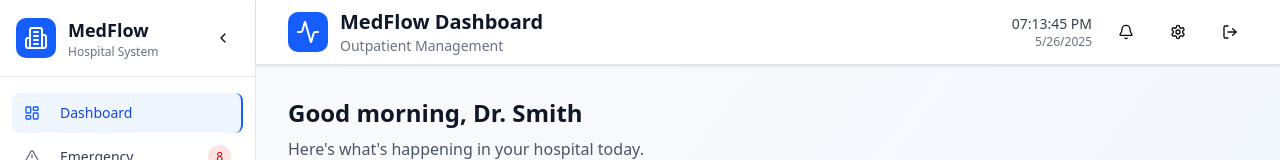
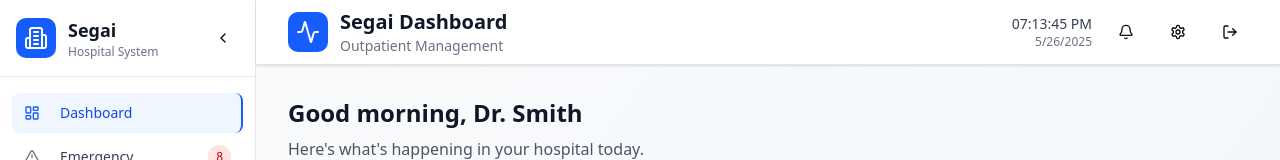
Before and after one commit to shami7117/medical-system, a Next.js app: page / in a window 1280 px wide. Shown: the top 160 px of the page. Built offline with nearby package versions, Linux system fonts and the light colour scheme.

Commit message:
title changed

```diff
--- a/src/components/Header.tsx
+++ b/src/components/Header.tsx
@@ -27,7 +27,7 @@
             </div>
             <div>
               <h1 className="text-xl font-bold text-gray-900">
-                MedFlow Dashboard
+                Segai Dashboard
               </h1>
               <p className="text-sm text-gray-500">Outpatient Management</p>
             </div>
--- a/src/components/Sidebar.tsx
+++ b/src/components/Sidebar.tsx
@@ -149,7 +149,7 @@
             </div>
             {!isCollapsed && (
               <div>
-                <h1 className="text-lg font-bold text-gray-900">MedFlow</h1>
+                <h1 className="text-lg font-bold text-gray-900">Segai</h1>
                 <p className="text-xs text-gray-500">Hospital System</p>
               </div>
             )}
```
